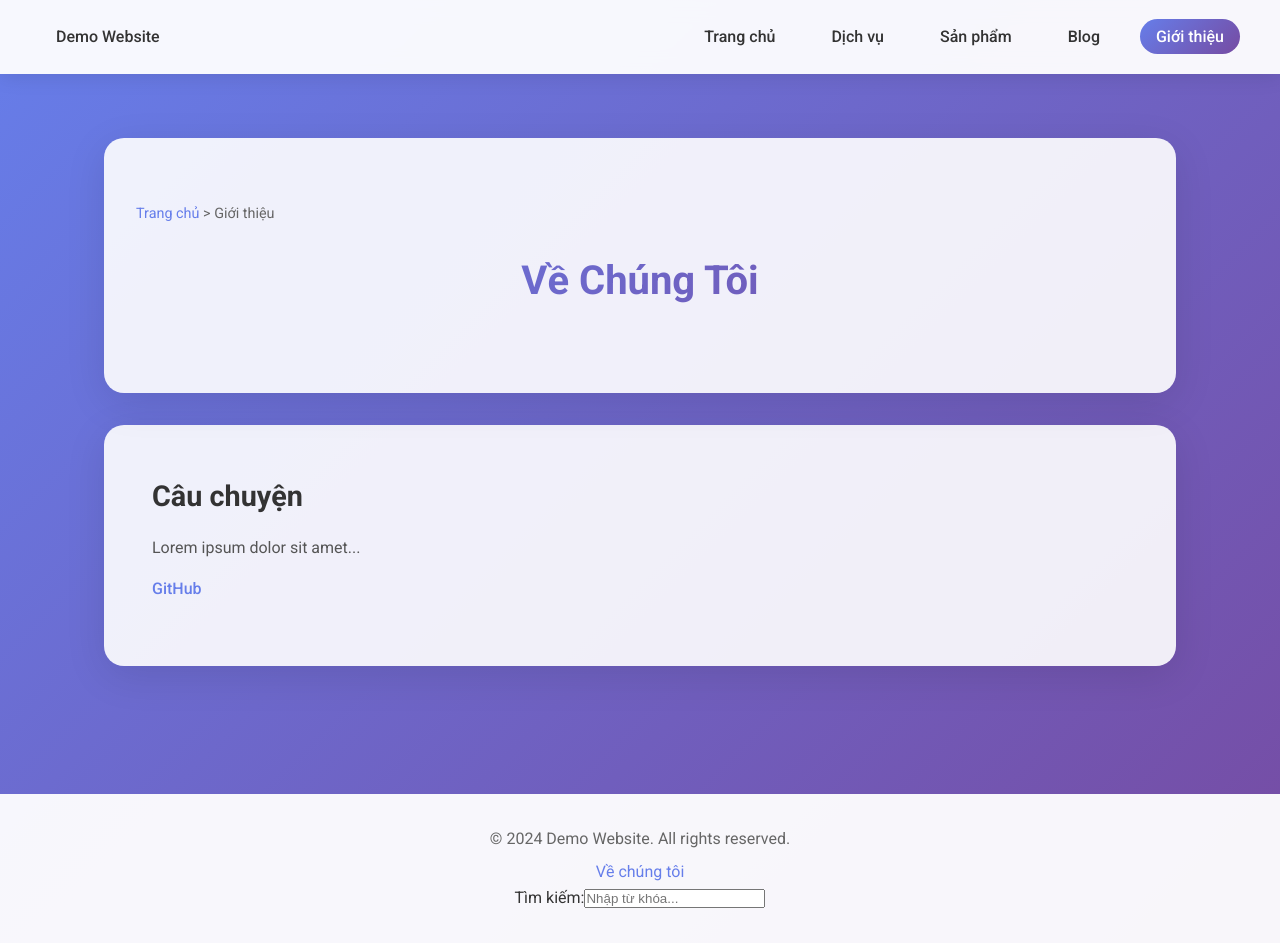
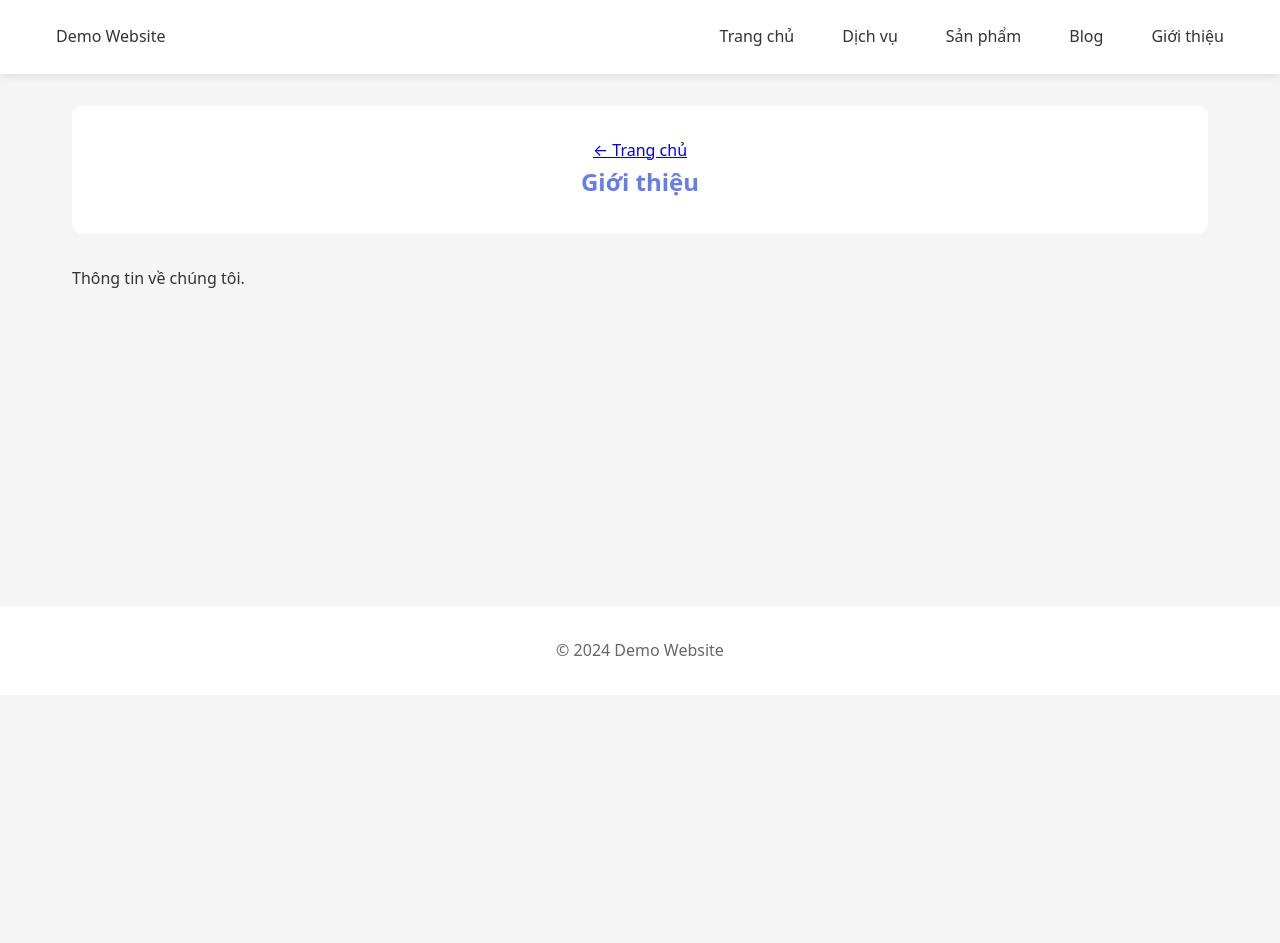
Before and after one commit to Hana250903/web-demo, a React (Vite) app: page /about in a window 1280 px wide. After the commit the page ends 800 px from the top, so only its background shows below. Built offline with nearby package versions, Linux system fonts and the light colour scheme.

Commit message:
fix: change file to original

```diff
--- a/src/App.css
+++ b/src/App.css
@@ -1,37 +1 @@
-/* App-specific styles */
-
-/* Style for React Router Links used as feature cards */
-a.feature-card {
-  text-decoration: none;
-  color: inherit;
-  display: block;
-}
-
-a.feature-card:hover {
-  text-decoration: none;
-}
-
-/* Breadcrumb links */
-.breadcrumb a {
-  color: #667eea;
-  text-decoration: none;
-}
-
-.breadcrumb a:hover {
-  text-decoration: underline;
-}
-
-/* Navigation links */
-nav a {
-  text-decoration: none;
-}
-
-/* Footer links */
-footer a {
-  text-decoration: none;
-  color: #667eea;
-}
-
-footer a:hover {
-  text-decoration: underline;
-}
+/* App-specific styles - minimal */
--- a/src/App.jsx
+++ b/src/App.jsx
@@ -1,102 +1,41 @@
-import React, { Suspense } from 'react'
 import { BrowserRouter as Router, Routes, Route, Link } from 'react-router-dom'
 import './App.css'
 
-// Components - Import trực tiếp (không lazy) vì Navigation luôn hiển thị
-import Navigation from './components/Navigation'
-
-// Pages - Level 0
-const HomePage = React.lazy(() => import('./pages/HomePage'))
-
-// Pages - Level 1
-const ServicesPage = React.lazy(() => import('./pages/ServicesPage'))
-const ProductsPage = React.lazy(() => import('./pages/ProductsPage'))
-const BlogPage = React.lazy(() => import('./pages/BlogPage'))
-const AboutPage = React.lazy(() => import('./pages/AboutPage'))
-
-// Pages - Level 2 (Services)
-const WebDevPage = React.lazy(() => import('./pages/services/WebDevPage'))
-const MobileDevPage = React.lazy(() => import('./pages/services/MobileDevPage'))
-const SEOPage = React.lazy(() => import('./pages/services/SEOPage'))
-
-// Pages - Level 2 (Products)
-const ProductAPage = React.lazy(() => import('./pages/products/ProductAPage'))
-const ProductBPage = React.lazy(() => import('./pages/products/ProductBPage'))
-
-// Pages - Level 2 (Blog)
-const BlogPost1Page = React.lazy(() => import('./pages/blog/BlogPost1Page'))
-const BlogPost2Page = React.lazy(() => import('./pages/blog/BlogPost2Page'))
-
-// Pages - Level 3 (WebDev)
-const FrontendPage = React.lazy(() => import('./pages/services/webdev/FrontendPage'))
-const BackendPage = React.lazy(() => import('./pages/services/webdev/BackendPage'))
-const FullstackPage = React.lazy(() => import('./pages/services/webdev/FullstackPage'))
-
-// Pages - Level 4 (Frontend)
-const ReactDetailPage = React.lazy(() => import('./pages/services/webdev/frontend/ReactDetailPage'))
-const VueDetailPage = React.lazy(() => import('./pages/services/webdev/frontend/VueDetailPage'))
-const AngularDetailPage = React.lazy(() => import('./pages/services/webdev/frontend/AngularDetailPage'))
-
-// Test Page
-const BrokenPage = React.lazy(() => import('./BrokenPage'))
+// Import trực tiếp - không lazy load để tránh CLS
+import HomePage from './pages/HomePage'
+import ServicesPage from './pages/ServicesPage'
+import ProductsPage from './pages/ProductsPage'
+import BlogPage from './pages/BlogPage'
+import AboutPage from './pages/AboutPage'
 
 function App() {
   return (
     <Router>
-      <Navigation />
+      <header>
+        <nav>
+          <Link to="/"><span>Demo Website</span></Link>
+          <ul>
+            <li><Link to="/">Trang chủ</Link></li>
+            <li><Link to="/services">Dịch vụ</Link></li>
+            <li><Link to="/products">Sản phẩm</Link></li>
+            <li><Link to="/blog">Blog</Link></li>
+            <li><Link to="/about">Giới thiệu</Link></li>
+          </ul>
+        </nav>
+      </header>
 
       <main>
-        <Suspense fallback={
-          <div style={{ minHeight: '600px', display: 'flex', alignItems: 'center', justifyContent: 'center' }}>
-            <p>Đang tải...</p>
-          </div>
-        }>
         <Routes>
-            {/* Level 0 */}
           <Route path="/" element={<HomePage />} />
-
-            {/* Level 1 */}
           <Route path="/services" element={<ServicesPage />} />
           <Route path="/products" element={<ProductsPage />} />
           <Route path="/blog" element={<BlogPage />} />
           <Route path="/about" element={<AboutPage />} />
-
-            {/* Level 2 - Services */}
-            <Route path="/services/webdev" element={<WebDevPage />} />
-            <Route path="/services/mobile" element={<MobileDevPage />} />
-            <Route path="/services/seo" element={<SEOPage />} />
-
-            {/* Level 2 - Products */}
-            <Route path="/products/a" element={<ProductAPage />} />
-            <Route path="/products/b" element={<ProductBPage />} />
-
-            {/* Level 2 - Blog */}
-            <Route path="/blog/post-1" element={<BlogPost1Page />} />
-            <Route path="/blog/post-2" element={<BlogPost2Page />} />
-
-            {/* Level 3 - WebDev */}
-            <Route path="/services/webdev/frontend" element={<FrontendPage />} />
-            <Route path="/services/webdev/backend" element={<BackendPage />} />
-            <Route path="/services/webdev/fullstack" element={<FullstackPage />} />
-
-            {/* Level 4 - Frontend */}
-            <Route path="/services/webdev/frontend/react" element={<ReactDetailPage />} />
-            <Route path="/services/webdev/frontend/vue" element={<VueDetailPage />} />
-            <Route path="/services/webdev/frontend/angular" element={<AngularDetailPage />} />
-
-            {/* Test Page */}
-            <Route path="/broken" element={<BrokenPage />} />
         </Routes>
-        </Suspense>
       </main>
 
       <footer>
-        <p>&copy; 2024 Demo Website. All rights reserved.</p>
-        <Link to="/about" title="Tìm hiểu thêm về chúng tôi">Về chúng tôi</Link>
-        <div>
-          <label htmlFor="search-input">Tìm kiếm:</label>
-          <input type="text" id="search-input" placeholder="Nhập từ khóa..." aria-label="Tìm kiếm" />
-        </div>
+        <p>&copy; 2024 Demo Website</p>
       </footer>
     </Router>
   )
--- a/src/index.css
+++ b/src/index.css
@@ -1,4 +1,4 @@
-/* Reset và base styles */
+/* Reset */
 * {
   margin: 0;
   padding: 0;
@@ -6,24 +6,18 @@
 }
 
 body {
-  font-family: 'Roboto', -apple-system, BlinkMacSystemFont, 'Segoe UI', Helvetica, Arial, sans-serif;
+  font-family: system-ui, -apple-system, BlinkMacSystemFont, 'Segoe UI', Roboto, sans-serif;
   line-height: 1.6;
   color: #333;
-  background: linear-gradient(135deg, #667eea 0%, #764ba2 100%);
-  min-height: 100vh;
+  background: #f5f5f5;
 }
 
-/* Header - Cố định chiều cao để tránh CLS */
+/* Header - Fixed height to prevent CLS */
 header {
-  background: rgba(255, 255, 255, 0.95);
-  backdrop-filter: blur(10px);
+  background: white;
   padding: 1rem 2rem;
-  box-shadow: 0 2px 20px rgba(0, 0, 0, 0.1);
-  position: sticky;
-  top: 0;
-  z-index: 100;
-  min-height: 70px;
-  /* Reserve space */
+  box-shadow: 0 2px 10px rgba(0, 0, 0, 0.1);
+  min-height: 60px;
 }
 
 nav {
@@ -34,233 +28,77 @@ nav {
   margin: 0 auto;
 }
 
-nav h1 {
-  font-size: 1.8rem;
-  background: linear-gradient(135deg, #667eea, #764ba2);
-  -webkit-background-clip: text;
-  -webkit-text-fill-color: transparent;
-  background-clip: text;
-}
-
 nav ul {
   display: flex;
   list-style: none;
-  gap: 1.5rem;
+  gap: 1rem;
 }
 
 nav a {
   text-decoration: none;
   color: #333;
-  font-weight: 500;
   padding: 0.5rem 1rem;
-  border-radius: 25px;
-  transition: background 0.3s ease, color 0.3s ease, transform 0.3s ease;
-  cursor: pointer;
 }
 
 nav a:hover {
-  background: linear-gradient(135deg, #667eea, #764ba2);
-  color: white;
-  transform: translateY(-2px);
+  color: #667eea;
 }
 
-nav a.active {
-  background: linear-gradient(135deg, #667eea, #764ba2);
-  color: white;
-}
-
-/* Main content - Reserve space để tránh CLS */
+/* Main - Fixed min-height to prevent CLS */
 main {
   max-width: 1200px;
   margin: 0 auto;
   padding: 2rem;
-  min-height: 600px;
-  /* Reserve space cho content */
+  min-height: 500px;
 }
 
-/* Hero section with depth indicators */
-.hero,
-.page-hero,
-.about-hero {
+/* Hero */
+.hero {
   text-align: center;
-  padding: 4rem 2rem;
-  background: rgba(255, 255, 255, 0.9);
-  border-radius: 20px;
+  padding: 3rem 2rem;
+  background: white;
+  border-radius: 10px;
   margin-bottom: 2rem;
-  box-shadow: 0 10px 40px rgba(0, 0, 0, 0.1);
-  position: relative;
 }
 
-/* Depth badge styles */
-.depth-badge {
-  position: absolute;
-  top: 1rem;
-  right: 1rem;
-  padding: 0.5rem 1rem;
-  border-radius: 20px;
-  font-size: 0.85rem;
-  font-weight: 600;
-  color: white;
+.hero h1 {
+  font-size: 2rem;
+  margin-bottom: 1rem;
+  color: #667eea;
 }
 
-.depth-0 .depth-badge {
-  background: #10b981;
-}
-
-.depth-1 .depth-badge {
-  background: #3b82f6;
-}
-
-.depth-2 .depth-badge {
-  background: #8b5cf6;
-}
-
-.depth-3 .depth-badge {
-  background: #f59e0b;
-}
-
-.depth-4 .depth-badge {
-  background: #ef4444;
-}
-
-/* Depth color indicators */
-.depth-0 {
-  border-left: 5px solid #10b981;
-}
-
-.depth-1 {
-  border-left: 5px solid #3b82f6;
-}
-
-.depth-2 {
-  border-left: 5px solid #8b5cf6;
-}
-
-.depth-3 {
-  border-left: 5px solid #f59e0b;
-}
-
-.depth-4 {
-  border-left: 5px solid #ef4444;
-}
-
-/* Breadcrumb */
-.breadcrumb {
-  text-align: left;
-  margin-bottom: 1.5rem;
-  font-size: 0.9rem;
+.hero p {
+  margin-bottom: 2rem;
   color: #666;
-}
-
-.breadcrumb a {
-  color: #667eea;
-  cursor: pointer;
-  text-decoration: none;
-}
-
-.breadcrumb a:hover {
-  text-decoration: underline;
-}
-
-.hero h2,
-.page-hero h2,
-.about-hero h2 {
-  font-size: 2.5rem;
-  margin-bottom: 1rem;
-  background: linear-gradient(135deg, #667eea, #764ba2);
-  -webkit-background-clip: text;
-  -webkit-text-fill-color: transparent;
-  background-clip: text;
-}
-
-.hero p,
-.page-hero p,
-.about-hero p {
-  font-size: 1.2rem;
-  color: #666;
-  margin-bottom: 2rem;
 }
 
 .hero img {
   max-width: 100%;
-  border-radius: 15px;
-  box-shadow: 0 10px 30px rgba(0, 0, 0, 0.2);
-  transition: transform 0.3s ease;
+  height: auto;
+  border-radius: 10px;
 }
 
-.hero img:hover {
-  transform: scale(1.02);
-}
-
-/* Content section */
-.content,
-.about-content {
-  background: rgba(255, 255, 255, 0.9);
-  padding: 3rem;
-  border-radius: 20px;
-  margin-bottom: 2rem;
-  box-shadow: 0 10px 40px rgba(0, 0, 0, 0.1);
-}
-
-article h3 {
-  font-size: 1.8rem;
-  color: #333;
-  margin-bottom: 1rem;
-}
-
-article p {
-  margin-bottom: 1rem;
-  color: #555;
-}
-
-article ul {
-  margin: 1rem 0 1rem 2rem;
-  color: #555;
-}
-
-article li {
-  margin-bottom: 0.5rem;
-}
-
-article a {
-  color: #667eea;
-  text-decoration: none;
-  font-weight: 500;
-  transition: color 0.3s ease;
-}
-
-article a:hover {
-  color: #764ba2;
-  text-decoration: underline;
-}
-
-/* Features section */
+/* Features */
 .features {
   display: grid;
-  grid-template-columns: repeat(auto-fit, minmax(280px, 1fr));
-  gap: 2rem;
-  margin-bottom: 2rem;
+  grid-template-columns: repeat(auto-fit, minmax(250px, 1fr));
+  gap: 1.5rem;
 }
 
 .feature-card {
-  background: rgba(255, 255, 255, 0.9);
+  background: white;
   padding: 2rem;
-  border-radius: 15px;
+  border-radius: 10px;
   text-align: center;
-  box-shadow: 0 10px 30px rgba(0, 0, 0, 0.1);
-  transition: transform 0.3s ease, box-shadow 0.3s ease;
-  cursor: pointer;
-  position: relative;
-  will-change: transform;
+  text-decoration: none;
+  color: inherit;
 }
 
 .feature-card:hover {
-  transform: translateY(-10px);
-  box-shadow: 0 20px 50px rgba(0, 0, 0, 0.15);
+  box-shadow: 0 5px 20px rgba(0, 0, 0, 0.1);
 }
 
 .feature-card h4 {
-  font-size: 1.4rem;
   color: #667eea;
   margin-bottom: 0.5rem;
 }
@@ -269,81 +107,27 @@ article a:hover {
   color: #666;
 }
 
-.nav-arrow {
-  display: block;
-  margin-top: 1rem;
-  font-size: 1.5rem;
-  color: #667eea;
-  transition: transform 0.3s ease;
+/* Page Hero */
+.page-hero {
+  text-align: center;
+  padding: 2rem;
+  background: white;
+  border-radius: 10px;
+  margin-bottom: 2rem;
 }
 
-.feature-card:hover .nav-arrow {
-  transform: translateX(5px);
+.page-hero h2 {
+  color: #667eea;
 }
 
 /* Footer */
 footer {
-  background: rgba(255, 255, 255, 0.95);
   text-align: center;
   padding: 2rem;
+  background: white;
   margin-top: 2rem;
 }
 
 footer p {
   color: #666;
-  margin-bottom: 0.5rem;
 }
-
-footer a {
-  color: #667eea;
-  text-decoration: none;
-  cursor: pointer;
-}
-
-footer a:hover {
-  text-decoration: underline;
-}
-
-/* Animations - Only use opacity to avoid CLS */
-@keyframes fadeIn {
-  from {
-    opacity: 0;
-  }
-
-  to {
-    opacity: 1;
-  }
-}
-
-/* Elements không cần animation - tránh CLS */
-
-/* Responsive */
-@media (max-width: 768px) {
-  nav {
-    flex-direction: column;
-    gap: 1rem;
-  }
-
-  nav ul {
-    gap: 0.5rem;
-    flex-wrap: wrap;
-    justify-content: center;
-  }
-
-  .hero h2,
-  .page-hero h2,
-  .about-hero h2 {
-    font-size: 1.8rem;
-  }
-
-  .content,
-  .about-content {
-    padding: 1.5rem;
-  }
-
-  .depth-badge {
-    position: static;
-    display: inline-block;
-    margin-bottom: 1rem;
-  }
-}
--- a/src/pages/AboutPage.jsx
+++ b/src/pages/AboutPage.jsx
@@ -2,19 +2,15 @@ import { Link } from 'react-router-dom';
 
 function AboutPage() {
     return (
-        <main>
-            <section className="page-hero">
-                <div className="breadcrumb"><Link to="/">Trang chủ</Link> &gt; <span> Giới thiệu</span></div>
-                <h2>Về Chúng Tôi</h2>
+        <>
+            <div className="page-hero">
+                <Link to="/">← Trang chủ</Link>
+                <h2>Giới thiệu</h2>
+            </div>
+            <section>
+                <p>Thông tin về chúng tôi.</p>
             </section>
-            <section className="about-content">
-                <article>
-                    <h3>Câu chuyện</h3>
-                    <p>Lorem ipsum dolor sit amet...</p>
-                    <p><a href="https://github.com" target="_blank" rel="noopener noreferrer">GitHub</a></p>
-                </article>
-            </section>
-        </main>
+        </>
     );
 }
 
--- a/src/pages/BlogPage.jsx
+++ b/src/pages/BlogPage.jsx
@@ -2,18 +2,15 @@ import { Link } from 'react-router-dom';
 
 function BlogPage() {
     return (
-        <main>
-            <section className="page-hero depth-1">
-                <div className="breadcrumb"><Link to="/">Trang chủ</Link> &gt; <span> Blog</span></div>
-                <span className="depth-badge">Depth: 1</span>
+        <>
+            <div className="page-hero">
+                <Link to="/">← Trang chủ</Link>
                 <h2>Blog</h2>
+            </div>
+            <section>
+                <p>Các bài viết mới nhất.</p>
             </section>
-            <section className="features">
-                <Link to="/blog/post-1" className="feature-card"><h4>Xu hướng Web 2024</h4><p>Tháng 12, 2024</p><span className="nav-arrow">→</span></Link>
-                <Link to="/blog/post-2" className="feature-card"><h4>Performance Web</h4><p>Tháng 11, 2024</p><span className="nav-arrow">→</span></Link>
-                <div className="feature-card"><h4>AI trong Web</h4><p>Tháng 10, 2024</p></div>
-            </section>
-        </main>
+        </>
     );
 }
 
--- a/src/pages/HomePage.jsx
+++ b/src/pages/HomePage.jsx
@@ -3,27 +3,30 @@ import { Link } from 'react-router-dom';
 function HomePage() {
     return (
         <>
-            <section className="hero depth-0">
+            <section className="hero">
                 <h1>Chào mừng đến với trang Demo React</h1>
                 <p>Website React - Performance Demo</p>
-
-                <img src="https://picsum.photos/800/400" className="hero-main-image" alt="Hình ảnh chính của trang" width="800" height="400" />
-
+                <img
+                    src="https://picsum.photos/800/400"
+                    alt="Hero image"
+                    width="800"
+                    height="400"
+                />
             </section>
 
             <section className="features">
-                <Link to="/services" className="feature-card"><h4>Dịch vụ</h4><p>Xem các dịch vụ</p><span className="nav-arrow">→</span></Link>
-                <Link to="/products" className="feature-card"><h4>Sản phẩm</h4><p>Khám phá sản phẩm</p><span className="nav-arrow">→</span></Link>
-                <Link to="/blog" className="feature-card"><h4>Blog</h4><p>Đọc bài viết mới</p><span className="nav-arrow">→</span></Link>
-                <Link to="/broken" className="feature-card" style={{ borderColor: 'red' }}><h4>⚠️ Broken</h4><p>Trang lỗi</p><span className="nav-arrow">→</span></Link>
-            </section>
-
-            <section className="content">
-                <article>
-                    <h3>Backlinks</h3>
-                    <p><a href="https://google.com" target="_blank" rel="noopener noreferrer">Google</a></p>
-                    <p><a href="https://github.com" target="_blank" rel="noopener noreferrer">GitHub</a></p>
-                </article>
+                <Link to="/services" className="feature-card">
+                    <h4>Dịch vụ</h4>
+                    <p>Xem các dịch vụ</p>
+                </Link>
+                <Link to="/products" className="feature-card">
+                    <h4>Sản phẩm</h4>
+                    <p>Khám phá sản phẩm</p>
+                </Link>
+                <Link to="/blog" className="feature-card">
+                    <h4>Blog</h4>
+                    <p>Đọc bài viết mới</p>
+                </Link>
             </section>
         </>
     );
--- a/src/pages/ProductsPage.jsx
+++ b/src/pages/ProductsPage.jsx
@@ -2,18 +2,15 @@ import { Link } from 'react-router-dom';
 
 function ProductsPage() {
     return (
-        <main>
-            <section className="page-hero depth-1">
-                <div className="breadcrumb"><Link to="/">Trang chủ</Link> &gt; <span> Sản phẩm</span></div>
-                <span className="depth-badge">Depth: 1</span>
-                <h2>Sản Phẩm</h2>
+        <>
+            <div className="page-hero">
+                <Link to="/">← Trang chủ</Link>
+                <h2>Sản phẩm</h2>
+            </div>
+            <section>
+                <p>Danh sách sản phẩm.</p>
             </section>
-            <section className="features">
-                <Link to="/products/a" className="feature-card"><h4>Product A</h4><p>Sản phẩm hàng đầu</p><span className="nav-arrow">→</span></Link>
-                <Link to="/products/b" className="feature-card"><h4>Product B</h4><p>Giải pháp doanh nghiệp</p><span className="nav-arrow">→</span></Link>
-                <div className="feature-card"><h4>Product C</h4><p>Sản phẩm mới</p></div>
-            </section>
-        </main>
+        </>
     );
 }
 
--- a/src/pages/ServicesPage.jsx
+++ b/src/pages/ServicesPage.jsx
@@ -2,18 +2,15 @@ import { Link } from 'react-router-dom';
 
 function ServicesPage() {
     return (
-        <main>
-            <section className="page-hero depth-1">
-                <div className="breadcrumb"><Link to="/">Trang chủ</Link> &gt; <span> Dịch vụ</span></div>
-                <span className="depth-badge">Depth: 1</span>
-                <h2>Dịch Vụ</h2>
+        <>
+            <div className="page-hero">
+                <Link to="/">← Trang chủ</Link>
+                <h2>Dịch vụ</h2>
+            </div>
+            <section>
+                <p>Danh sách các dịch vụ của chúng tôi.</p>
             </section>
-            <section className="features">
-                <Link to="/services/webdev" className="feature-card"><h4>Web Development</h4><p>Phát triển website</p><span className="nav-arrow">→</span></Link>
-                <Link to="/services/mobile" className="feature-card"><h4>Mobile Development</h4><p>Ứng dụng di động</p><span className="nav-arrow">→</span></Link>
-                <Link to="/services/seo" className="feature-card"><h4>SEO</h4><p>Tối ưu tìm kiếm</p><span className="nav-arrow">→</span></Link>
-            </section>
-        </main>
+        </>
     );
 }
 
```
Lines whose indentation alone changed are shown as unchanged.
